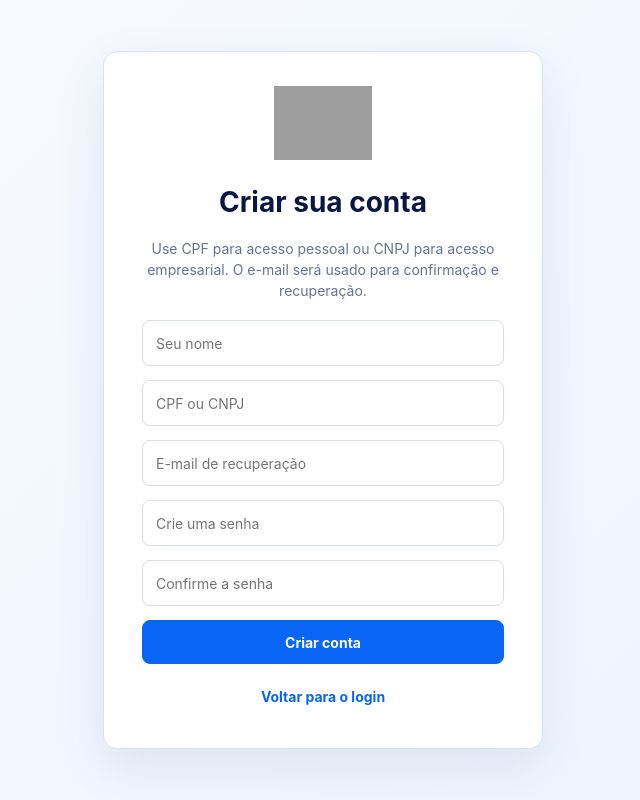
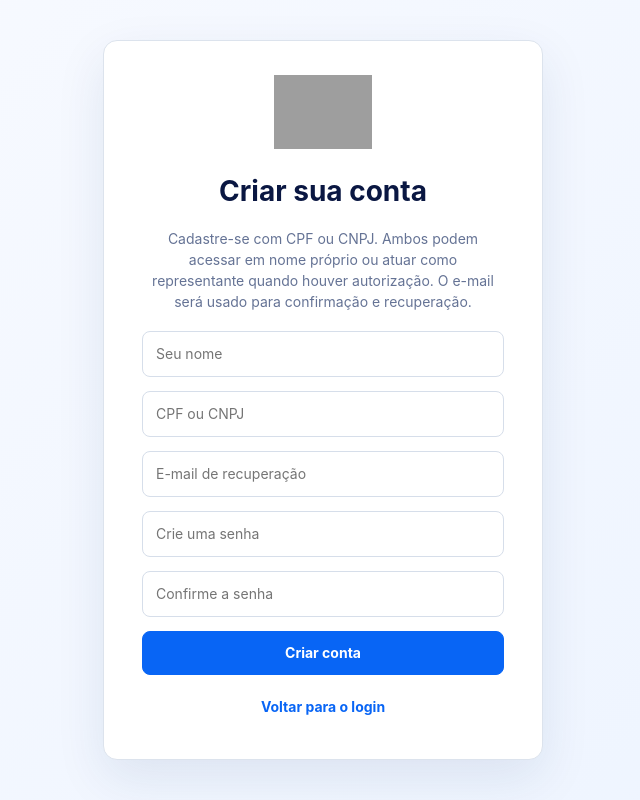
Before and after one commit to Meizolas/socium-app, a Next.js app: page / in a window 1280 px wide. Both pictures are taken after a click on the button "Primeiro acesso". Shown: the whole page, without its empty margins (317-957 px from the left). Built offline with nearby package versions, Linux system fonts and the light colour scheme; no server answers; grey boxes are pictures that could not be loaded.

Commit message:
refactor(auth): replace certificate login with CPF/CNPJ access

```diff
--- a/components/auth/auth-screen.tsx
+++ b/components/auth/auth-screen.tsx
@@ -84,7 +84,7 @@ export function AuthScreen() {
 			<input name="password" type="password" minLength={8} autoComplete="current-password" required placeholder="Senha" />
 		</>}
 		{mode === "signup" && <>
-			<p className="auth-intro">Use CPF para acesso pessoal ou CNPJ para acesso empresarial. O e-mail será usado para confirmação e recuperação.</p>
+			<p className="auth-intro">Cadastre-se com CPF ou CNPJ. Ambos podem acessar em nome próprio ou atuar como representante quando houver autorização. O e-mail será usado para confirmação e recuperação.</p>
 			<input name="name" autoComplete="name" required minLength={2} maxLength={120} placeholder="Seu nome" />
 			<input name="taxId" value={identifier} onChange={(event) => setIdentifier(formatTaxId(event.target.value))} required minLength={14} maxLength={18} inputMode="numeric" placeholder="CPF ou CNPJ" />
 			<input name="email" type="email" autoComplete="email" required maxLength={254} placeholder="E-mail de recuperação" />
```
Also changed, not shown: 1 other file (tests, documents, lock files or other folders).
